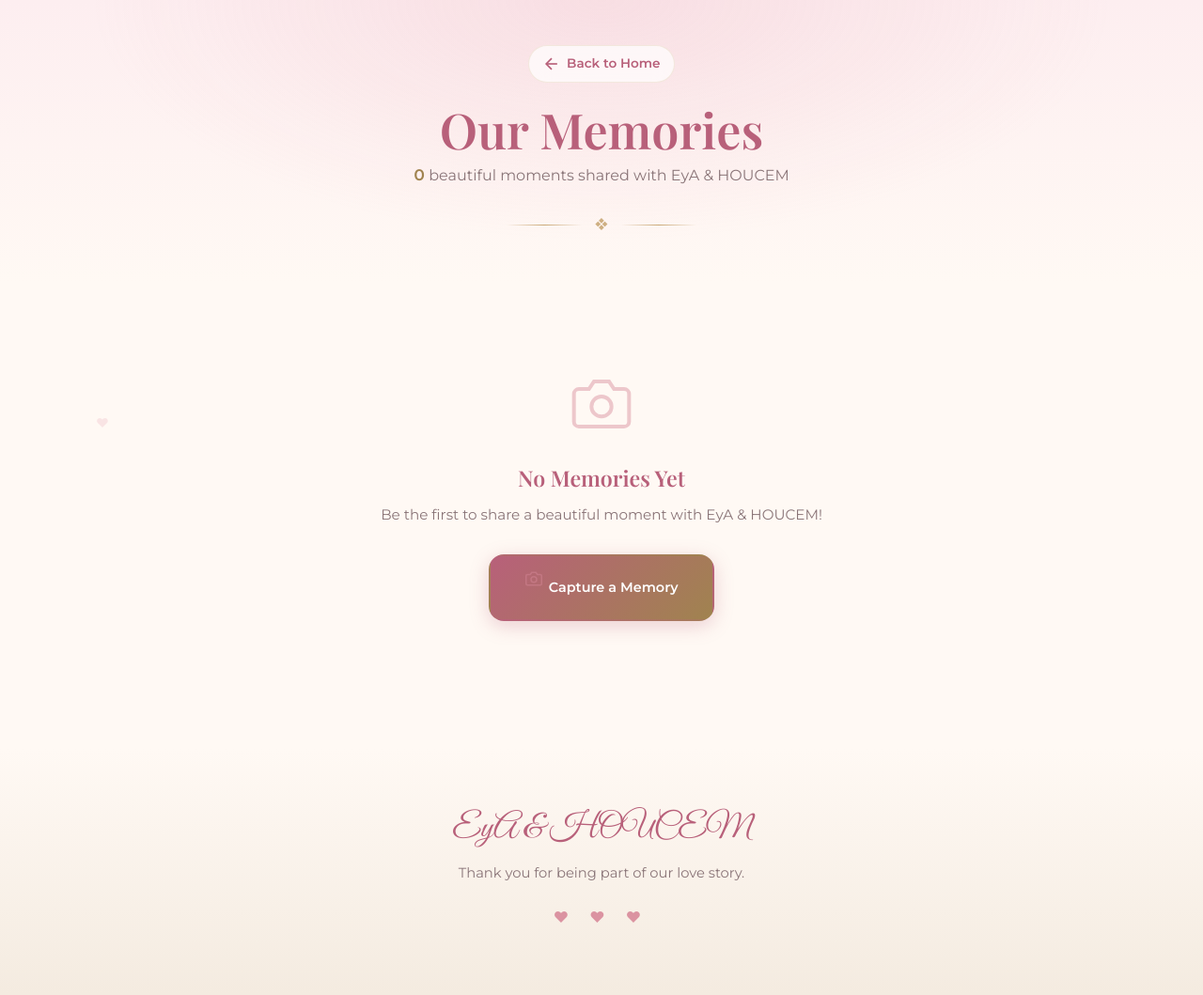
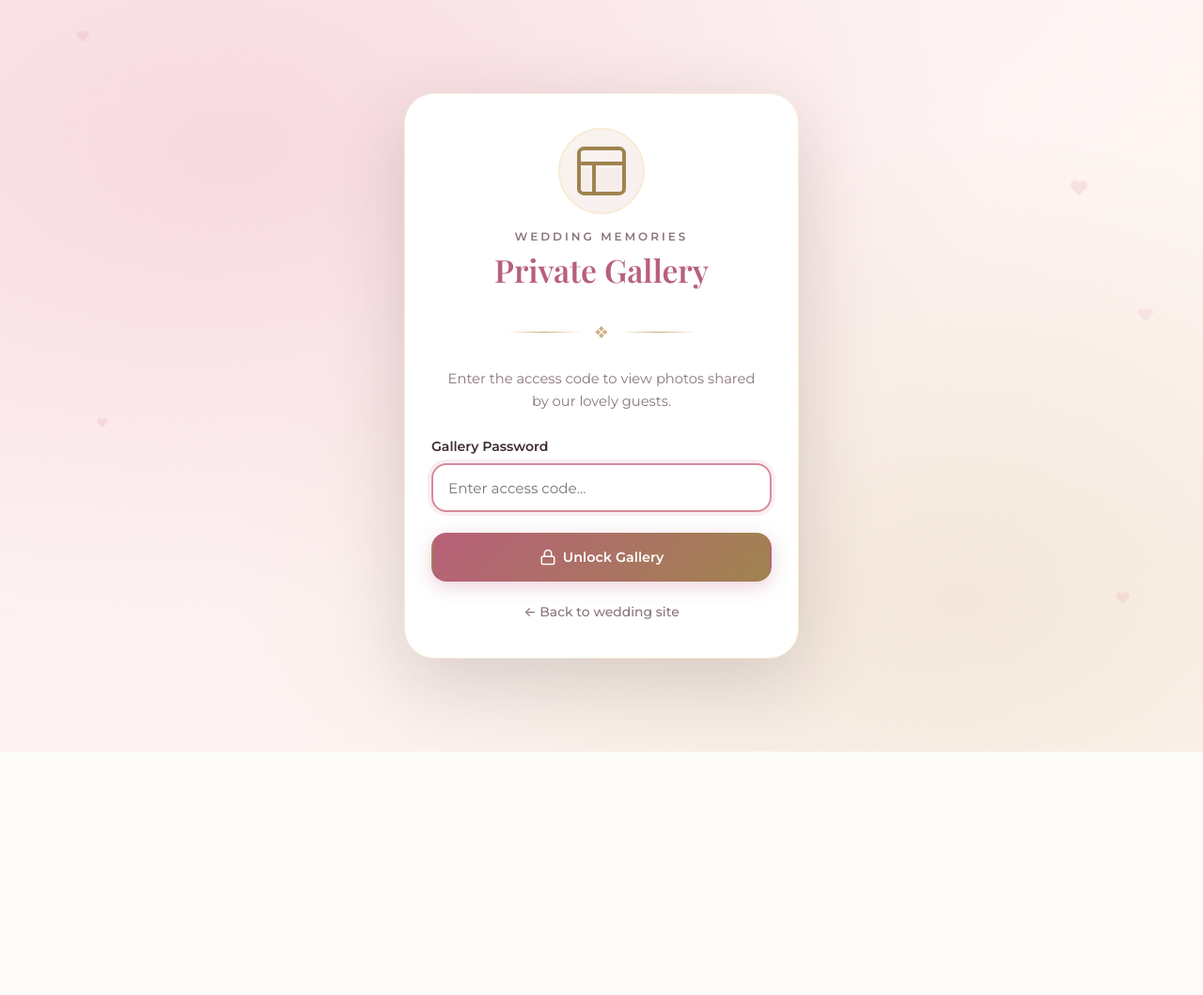
Before and after one commit to charrada1993/eyaaa, a Flask app: page /gallery in a window 1280 px wide. Shown: the whole page at 94% size. After the commit the page ends 800 px from the top, so only its background shows below. Run offline with Flask 3, Linux system fonts and the light colour scheme.

Commit message:
feat: password-protect gallery page (password 2024) with session auth

```diff
--- a/app.py
+++ b/app.py
@@ -20,6 +20,7 @@ app.secret_key = os.getenv("FLASK_SECRET_KEY", "eya-houcem-wedding-secret-2024")
 initialize_firebase()
 
 ADMIN_PASSWORD = os.getenv("ADMIN_PASSWORD", "eya_houcem_2024")
+GALLERY_PASSWORD = os.getenv("GALLERY_PASSWORD", "2024")
 
 
 @app.route("/")
@@ -28,10 +29,27 @@ def index():
     return render_template("index.html", firebase_ready=firebase_ready)
 
 
-@app.route("/gallery")
+@app.route("/gallery", methods=["GET", "POST"])
 def gallery():
+    if request.method == "POST":
+        password = request.form.get("password", "")
+        if password == GALLERY_PASSWORD:
+            session["gallery_logged_in"] = True
+            return redirect(url_for("gallery"))
+        else:
+            return render_template("gallery_login.html", error="Incorrect password")
+
+    if not session.get("gallery_logged_in", False):
+        return render_template("gallery_login.html")
+
     memories = get_all_memories()
     return render_template("gallery.html", memories=memories)
+
+
+@app.route("/gallery/logout")
+def gallery_logout():
+    session.pop("gallery_logged_in", None)
+    return redirect(url_for("gallery"))
 
 
 @app.route("/save-memory", methods=["POST"])
--- a/static/css/style.css
+++ b/static/css/style.css
@@ -1364,6 +1404,29 @@ body {
     text-transform: uppercase;
     font-size: 0.75rem;
     font-weight: 600;
+}
+
+.gallery-lock-icon {
+    width: 92px;
+    height: 92px;
+    margin: 0 auto 0.85rem;
+    background: linear-gradient(135deg, rgba(201,168,118,0.12), rgba(216,138,154,0.14));
+    border-radius: 50%;
+    display: flex;
+    align-items: center;
+    justify-content: center;
+    color: var(--gold-dark);
+    border: 2px solid var(--gold-light);
+    animation: popIn 0.7s cubic-bezier(0.34, 1.56, 0.64, 1);
+}
+
+.gallery-login-desc {
+    color: var(--text-muted);
+    font-size: 0.92rem;
+    line-height: 1.6;
+    text-align: center;
+    margin-bottom: 1.5rem;
+    padding: 0 0.5rem;
 }
 
 .login-form {
--- a/templates/gallery.html
+++ b/templates/gallery.html
@@ -22,6 +22,7 @@
 
     <header class="gallery-header">
         <div class="container">
+            <div class="gallery-nav-row">
                 <a href="{{ url_for('index') }}" class="back-link">
                     <svg width="20" height="20" viewBox="0 0 24 24" fill="none" stroke="currentColor" stroke-width="2">
                         <line x1="19" y1="12" x2="5" y2="12"/>
@@ -29,6 +30,14 @@
                     </svg>
                     Back to Home
                 </a>
+                <a href="{{ url_for('gallery_logout') }}" class="logout-link" title="Lock gallery">
+                    <svg width="16" height="16" viewBox="0 0 24 24" fill="none" stroke="currentColor" stroke-width="2">
+                        <rect x="3" y="11" width="18" height="11" rx="2" ry="2"/>
+                        <path d="M7 11V7a5 5 0 0 1 10 0v4"/>
+                    </svg>
+                    Lock
+                </a>
+            </div>
             <h1 class="gallery-title">Our Memories</h1>
             <p class="gallery-subtitle">
                 <span class="gallery-count" id="galleryCount">{{ memories|length }}</span>
--- /dev/null
+++ b/templates/gallery_login.html
@@ -0,0 +1,61 @@
+<!DOCTYPE html>
+<html lang="en">
+<head>
+    <meta charset="UTF-8">
+    <meta name="viewport" content="width=device-width, initial-scale=1.0, viewport-fit=cover">
+    <meta name="apple-mobile-web-app-capable" content="yes">
+    <meta name="apple-mobile-web-app-status-bar-style" content="default">
+    <meta name="mobile-web-app-capable" content="yes">
+    <meta name="theme-color" content="#fff9f4">
+    <title>Gallery Access - EyA &amp; HOUCEM</title>
+    <link rel="preconnect" href="https://fonts.googleapis.com">
+    <link rel="preconnect" href="https://fonts.gstatic.com" crossorigin>
+    <link href="https://fonts.googleapis.com/css2?family=Great+Vibes&family=Playfair+Display:wght@400;500;600;700&family=Montserrat:wght@300;400;500;600&display=swap" rel="stylesheet">
+    <link rel="stylesheet" href="{{ url_for('static', filename='css/style.css') }}">
+</head>
+<body class="login-body">
+    <div class="particles">
+        <div class="heart heart-1">♥</div>
+        <div class="heart heart-2">♥</div>
+        <div class="heart heart-3">♥</div>
+        <div class="heart heart-4">♥</div>
+        <div class="heart heart-5">♥</div>
+    </div>
+
+    <div class="login-container">
+        <div class="login-card">
+            <div class="gallery-lock-icon">
+                <svg width="64" height="64" viewBox="0 0 24 24" fill="none" stroke="currentColor" stroke-width="1.5">
+                    <rect x="3" y="3" width="18" height="18" rx="2" ry="2"/>
+                    <line x1="3" y1="9" x2="21" y2="9"/>
+                    <line x1="9" y1="21" x2="9" y2="9"/>
+                    <rect x="3" y="11" width="18" height="10" rx="0" fill="currentColor" opacity="0.03" stroke="none"/>
+                </svg>
+            </div>
+            <p class="login-subtitle">Wedding Memories</p>
+            <h1 class="login-title">Private Gallery</h1>
+            <div class="decorative-line">
+                <span class="diamond">❖</span>
+            </div>
+            <p class="gallery-login-desc">Enter the access code to view photos shared by our lovely guests.</p>
+            <form method="POST" class="login-form">
+                <div class="form-group">
+                    <label for="password">Gallery Password</label>
+                    <input type="password" id="password" name="password" placeholder="Enter access code..." required autofocus autocomplete="off">
+                </div>
+                {% if error %}
+                    <p class="error-message">{{ error }}</p>
+                {% endif %}
+                <button type="submit" class="btn-primary btn-full">
+                    <svg width="18" height="18" viewBox="0 0 24 24" fill="none" stroke="currentColor" stroke-width="2">
+                        <rect x="3" y="11" width="18" height="11" rx="2" ry="2"/>
+                        <path d="M7 11V7a5 5 0 0 1 10 0v4"/>
+                    </svg>
+                    Unlock Gallery
+                </button>
+            </form>
+            <a href="{{ url_for('index') }}" class="back-home-link">← Back to wedding site</a>
+        </div>
+    </div>
+</body>
+</html>
```
Also changed, not shown: other parts of static/css/style.css (+40 -0 lines). Lines whose indentation alone changed are shown as unchanged.
